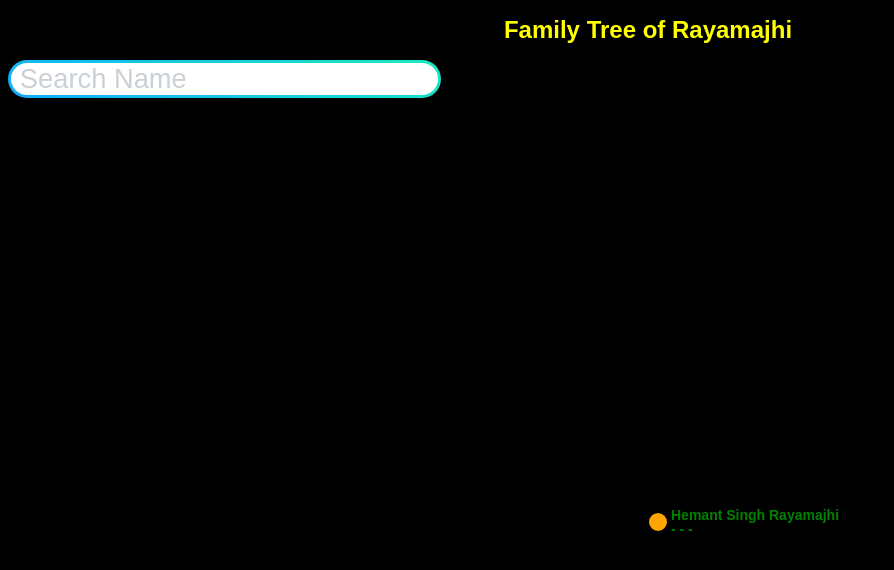
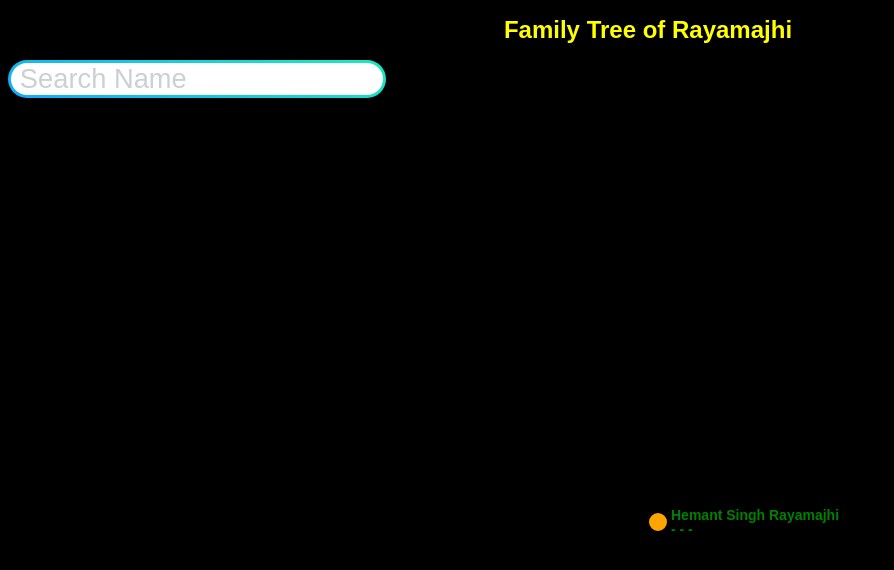
Before and after one commit to DeepakRayamajhi/deepakrayamajhi.github.io, a plain HTML site: page index.html in a window 1280 px wide. Shown: the whole page, without its empty margins (0-894 px from the left). Drawn offline with nearby package versions, Linux system fonts and the light colour scheme.

Commit message:
Update inputbox.css

```diff
--- a/css/inputbox.css
+++ b/css/inputbox.css
@@ -52,7 +52,7 @@ input {
   font-family: inherit;
   line-height: inherit;
   color: #2e3750;
-  min-width: 15em;
+  min-width: 12em;
   font-size: 1.3em;
 }
 
```
